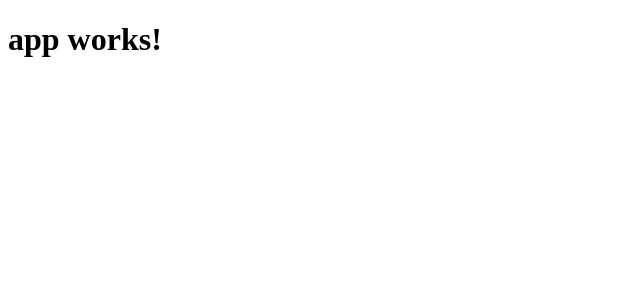
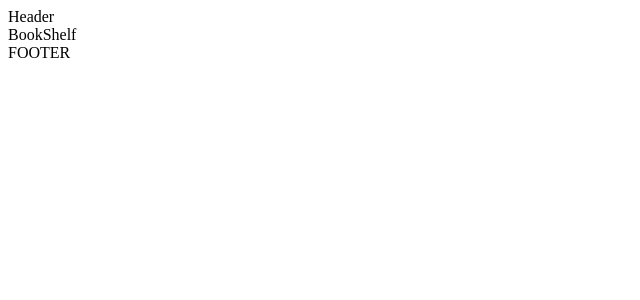
Before and after one commit to alfumit/book-shelf-demo, an Angular app: page / in a window 1280 px wide. Shown: the top 300 px of the page, without its empty margins (0-640 px from the left). Built offline with nearby package versions, Linux system fonts and the light colour scheme.

Commit message:
Material added and initial page skeleton

```diff
--- a/package.json
+++ b/package.json
@@ -12,11 +12,14 @@
   },
   "private": true,
   "dependencies": {
+    "@angular/animations": "^4.3.0",
+    "@angular/cdk": "^2.0.0-beta.8",
     "@angular/common": "^4.0.0",
     "@angular/compiler": "^4.0.0",
     "@angular/core": "^4.0.0",
     "@angular/forms": "^4.0.0",
     "@angular/http": "^4.0.0",
+    "@angular/material": "^2.0.0-beta.8",
     "@angular/platform-browser": "^4.0.0",
     "@angular/platform-browser-dynamic": "^4.0.0",
     "@angular/router": "^4.0.0",
--- a/src/app/app.component.html
+++ b/src/app/app.component.html
@@ -1,3 +1,9 @@
-<h1>
-  {{title}}
-</h1>
+<header>
+  Header
+</header>
+<section class="bookshelf">
+  BookShelf
+</section>
+<footer>
+  FOOTER
+</footer>
```
